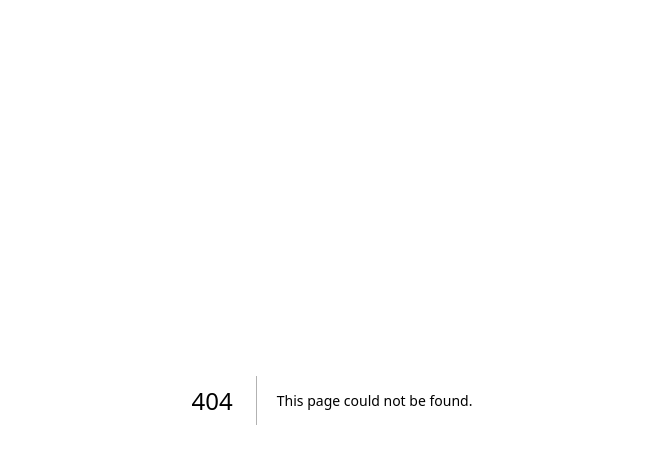
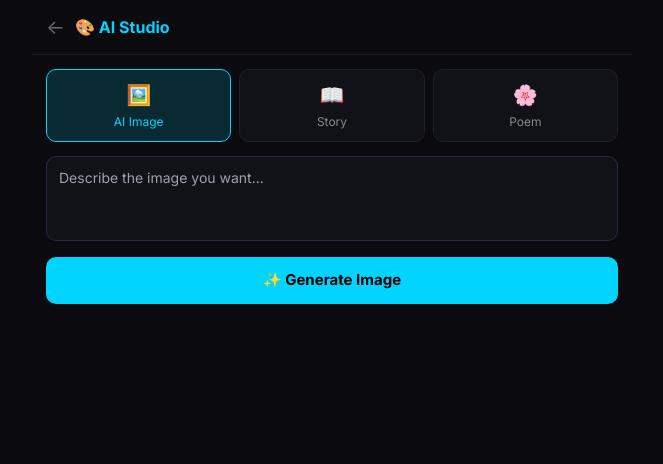
Before and after one commit to prashant998132-cpu/Apple50, a Next.js app: page /studio in a window 1280 px wide. Before the commit this address had no page. Shown: the top 464 px of the page, without its empty margins (308-971 px from the left). Built offline with nearby package versions, Linux system fonts and the light colour scheme.

Commit message:
feat: JARVIS v20.3 — Resource-Efficient Architecture + 50 tools

```diff
--- /dev/null
+++ b/app/studio/page.tsx
@@ -0,0 +1,85 @@
+'use client';
+import React, { useState } from 'react';
+import { useRouter } from 'next/navigation';
+
+export default function StudioPage() {
+  const router = useRouter();
+  const [type, setType] = useState<'image' | 'story' | 'poem'>('image');
+  const [prompt, setPrompt] = useState('');
+  const [result, setResult] = useState('');
+  const [imageUrl, setImageUrl] = useState('');
+  const [loading, setLoading] = useState(false);
+
+  const generate = async () => {
+    if (!prompt.trim()) return;
+    setLoading(true);
+    setResult('');
+    setImageUrl('');
+
+    if (type === 'image') {
+      const url = `https://image.pollinations.ai/prompt/${encodeURIComponent(prompt)}?width=1024&height=1024&nologo=true&seed=${Date.now()}`;
+      setImageUrl(url);
+      setLoading(false);
+      return;
+    }
+
+    const systemPrompt = type === 'story'
+      ? 'You are a creative writer. Write an engaging short story in Hinglish based on the given prompt. Keep it to 200-300 words.'
+      : 'You are a poet. Write a beautiful poem in Hinglish (mix of Hindi and English) based on the given prompt. 8-12 lines.';
+
+    try {
+      const res = await fetch('/api/stream', {
+        method: 'POST',
+        headers: { 'Content-Type': 'application/json' },
+        body: JSON.stringify({ messages: [{ role: 'system', content: systemPrompt }, { role: 'user', content: prompt }], mode: 'think' }),
+      });
+      const reader = res.body!.getReader();
+      const decoder = new TextDecoder();
+      let text = '';
+      while (true) {
+        const { done, value } = await reader.read();
+        if (done) break;
+        for (const line of decoder.decode(value).split('\n')) {
+          if (line.startsWith('data: ')) {
+            try { const d = JSON.parse(line.slice(6)); if (d.type === 'delta') { text += d.text; setResult(text); } } catch {}
+          }
+        }
+      }
+    } catch { setResult('Error generating. Try again!'); }
+    setLoading(false);
+  };
+
+  return (
+    <div className="page-container">
+      <div style={{ display: 'flex', alignItems: 'center', gap: 10, padding: '12px 14px', borderBottom: '1px solid #1e1e2e' }}>
+        <button onClick={() => router.push('/')} style={{ background: 'none', border: 'none', color: '#666', fontSize: 20, cursor: 'pointer' }}>←</button>
+        <div style={{ color: '#00d4ff', fontWeight: 700, fontSize: 16 }}>🎨 AI Studio</div>
+      </div>
+
+      <div style={{ flex: 1, overflowY: 'auto', padding: 14 }}>
+        <div style={{ display: 'flex', gap: 8, marginBottom: 14 }}>
+          {[{ k: 'image', icon: '🖼️', label: 'AI Image' }, { k: 'story', icon: '📖', label: 'Story' }, { k: 'poem', icon: '🌸', label: 'Poem' }].map(t => (
+            <button key={t.k} onClick={() => setType(t.k as any)} style={{ flex: 1, padding: 10, borderRadius: 10, cursor: 'pointer', background: type === t.k ? 'rgba(0,212,255,0.15)' : '#111118', border: type === t.k ? '1px solid #00d4ff' : '1px solid #1e1e2e', color: type === t.k ? '#00d4ff' : '#888', fontSize: 12, display: 'flex', flexDirection: 'column', alignItems: 'center', gap: 3 }}>
+              <span style={{ fontSize: 20 }}>{t.icon}</span>{t.label}
+            </button>
+          ))}
+        </div>
+
+        <textarea
+          value={prompt}
+          onChange={e => setPrompt(e.target.value)}
+          placeholder={type === 'image' ? 'Describe the image you want...' : type === 'story' ? 'Story ka topic batao...' : 'Poem ka topic batao...'}
+          rows={3}
+          style={{ width: '100%', background: '#111118', border: '1px solid #2a2a4a', borderRadius: 10, padding: '10px 12px', color: '#e0e0ff', fontSize: 14, outline: 'none', resize: 'none', boxSizing: 'border-box', marginBottom: 10 }}
+        />
+
+        <button onClick={generate} disabled={loading || !prompt.trim()} style={{ width: '100%', background: '#00d4ff', border: 'none', borderRadius: 10, color: '#000', padding: 12, cursor: 'pointer', fontWeight: 700, fontSize: 15, opacity: loading ? 0.7 : 1 }}>
+          {loading ? 'Creating...' : `✨ Generate ${type === 'image' ? 'Image' : type === 'story' ? 'Story' : 'Poem'}`}
+        </button>
+
+        {imageUrl && <img src={imageUrl} alt="AI Generated" style={{ width: '100%', borderRadius: 12, marginTop: 14 }} onError={e => (e.currentTarget.alt = 'Image loading...')} />}
+        {result && <div style={{ marginTop: 14, background: 'rgba(0,212,255,0.05)', border: '1px solid rgba(0,212,255,0.15)', borderRadius: 12, padding: 14, color: '#c8e8ff', fontSize: 14, lineHeight: 1.8, whiteSpace: 'pre-wrap' }}>{result}</div>}
+      </div>
+    </div>
+  );
+}
```
